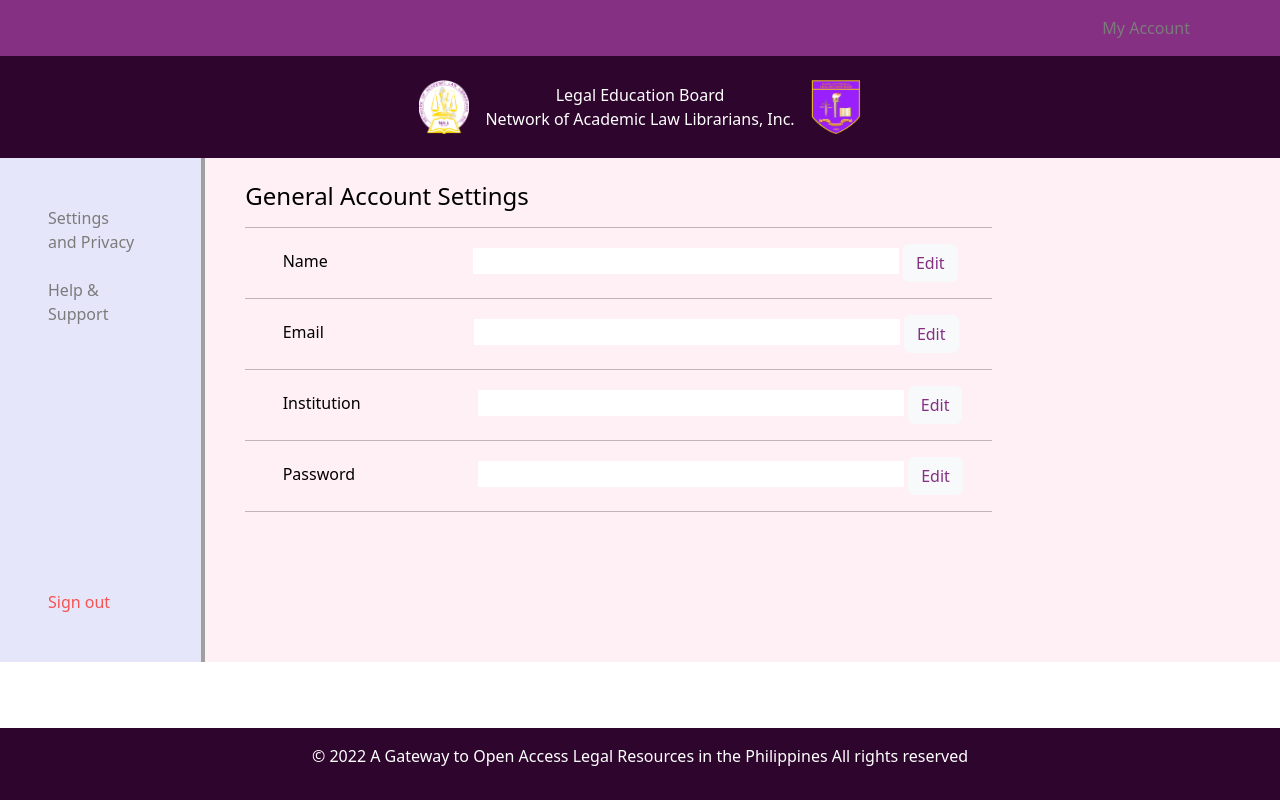
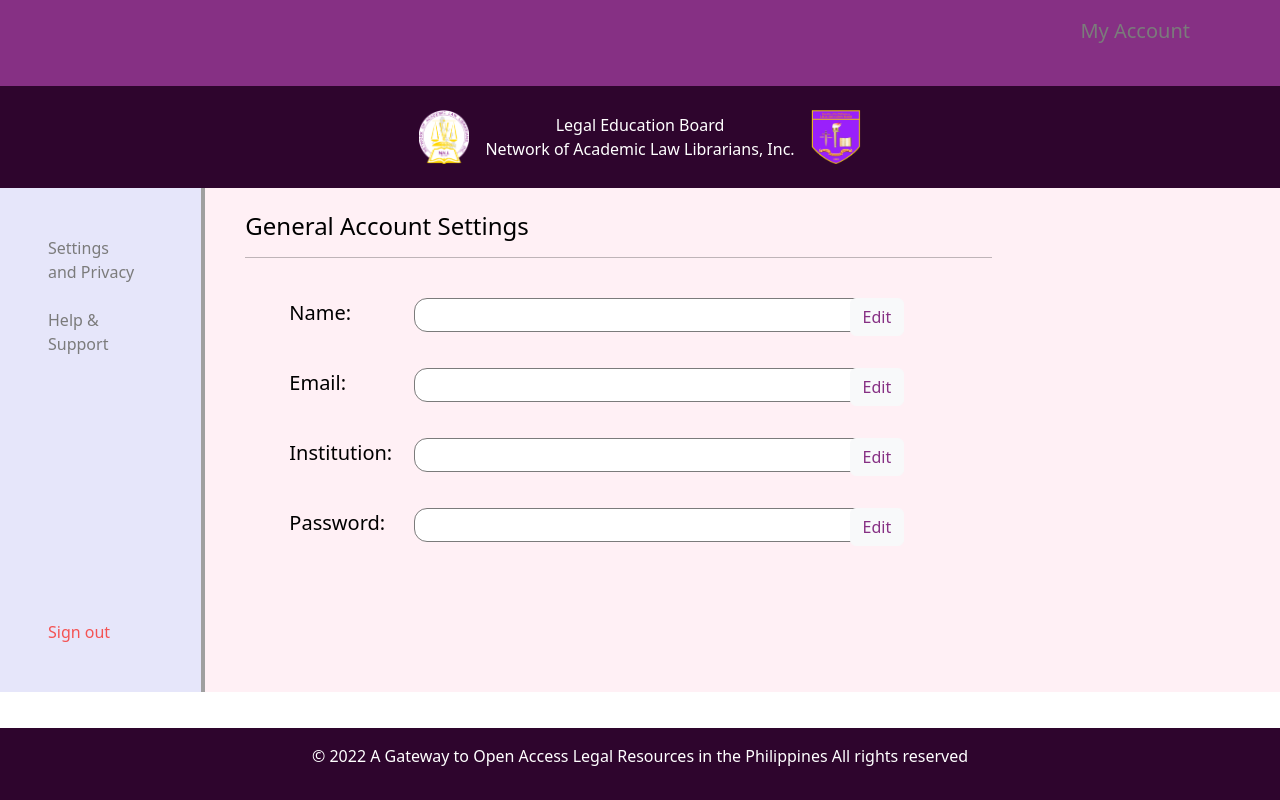
Before and after one commit to kentmalagday/SE-SanBedaLaw2, a website: page src/admin-page/admin_settings.html in a window 1280 px wide. Drawn offline with nearby package versions, Linux system fonts and the light colour scheme.

Commit message:
change container for setting

```diff
--- a/src/admin-page/admin_settings.html
+++ b/src/admin-page/admin_settings.html
@@ -54,8 +54,42 @@
         <div class="main-window col-10 p-4 " style="background-color:lavenderblush;">
             <div class="w-75 px-3">
                 <h4>General Account Settings</h4>
-                <hr>
-                <p style="margin-left:5%">Name <input type="text" style="margin-left:141px; width:60%; border:0">
+                <hr> <br>
+                <div class="container">
+                    <div class="row">
+                      <div class="col-2">
+                        <ul class="first">
+                            <li>Name:</li>
+                            <li>Email:</li>
+                            <li>Institution:</li>
+                            <li>Password:</li>
+                          </ul>
+                      </div>
+                      <div class="col-7">
+                        <ul class="second">
+                            <li><input type="text" class="tbox"></li>
+                            <li><input type="email" class="tbox"></li>
+                            <li><input type="text" class="tbox"></li>
+                            <li><input type="password" class="tbox"></li>
+                        </ul>
+                      </div>
+                      <div class="col-3">
+                        <ul class="third">
+                            <li><button type="button" class="btn btn-light" style="color:#863084">Edit</button></li>
+                            <li><button type="button" class="btn btn-light" style="color:#863084">Edit</button></li>
+                            <li><button type="button" class="btn btn-light" style="color:#863084">Edit</button></li>
+                            <li><button type="button" class="btn btn-light" style="color:#863084">Edit</button><li>
+                        </ul>
+                      </div>
+                    </div>
+                  </div>
+
+
+
+
+
+
+                <!-- <p style="margin-left:5%">Name <input type="text" style="margin-left:141px; width:60%; border:0">
                  <button type="button" class="btn btn-light" style="color:rgba(134, 48, 132, 1)">Edit</button></p>
                 <hr><p style="margin-left:5%">Email <input type="email" style="margin-left:146px; width:60%; border:0 ">
                     <button type="button" class="btn btn-light" style="color:rgba(134, 48, 132, 1)">Edit</button>
@@ -66,7 +100,7 @@
                 <hr><p style="margin-left:5%">Password <input type="password" style="margin-left:119px; width:60%; border:0">
                     <button type="button" class="btn btn-light" style="color:rgba(134, 48, 132, 1)">Edit</button>
                 </p>
-                <hr>
+                <hr> -->
             </div>
         </div>
     </div>
--- a/src/css/admin_setting.css
+++ b/src/css/admin_setting.css
@@ -18,3 +18,27 @@ footer{
     background-color: #2E052D;
     color: white;
 }
+
+.tbox{
+    border: 1.5px solid #E2E6EB;
+    width: 475px;px;
+    border-radius: 13px;
+    border-color:#7B7B7B;
+}
+
+  ul{
+    display: inline-block;
+    list-style: none;
+    font-size: 20px;
+  }
+
+  body ul:nth-child(2){
+    font-size: 20px;
+  }
+
+
+
+  li{
+    /*indirectly sets a uniform baseline, the value is arbitrary*/
+    height: 70px;
+  }
```
